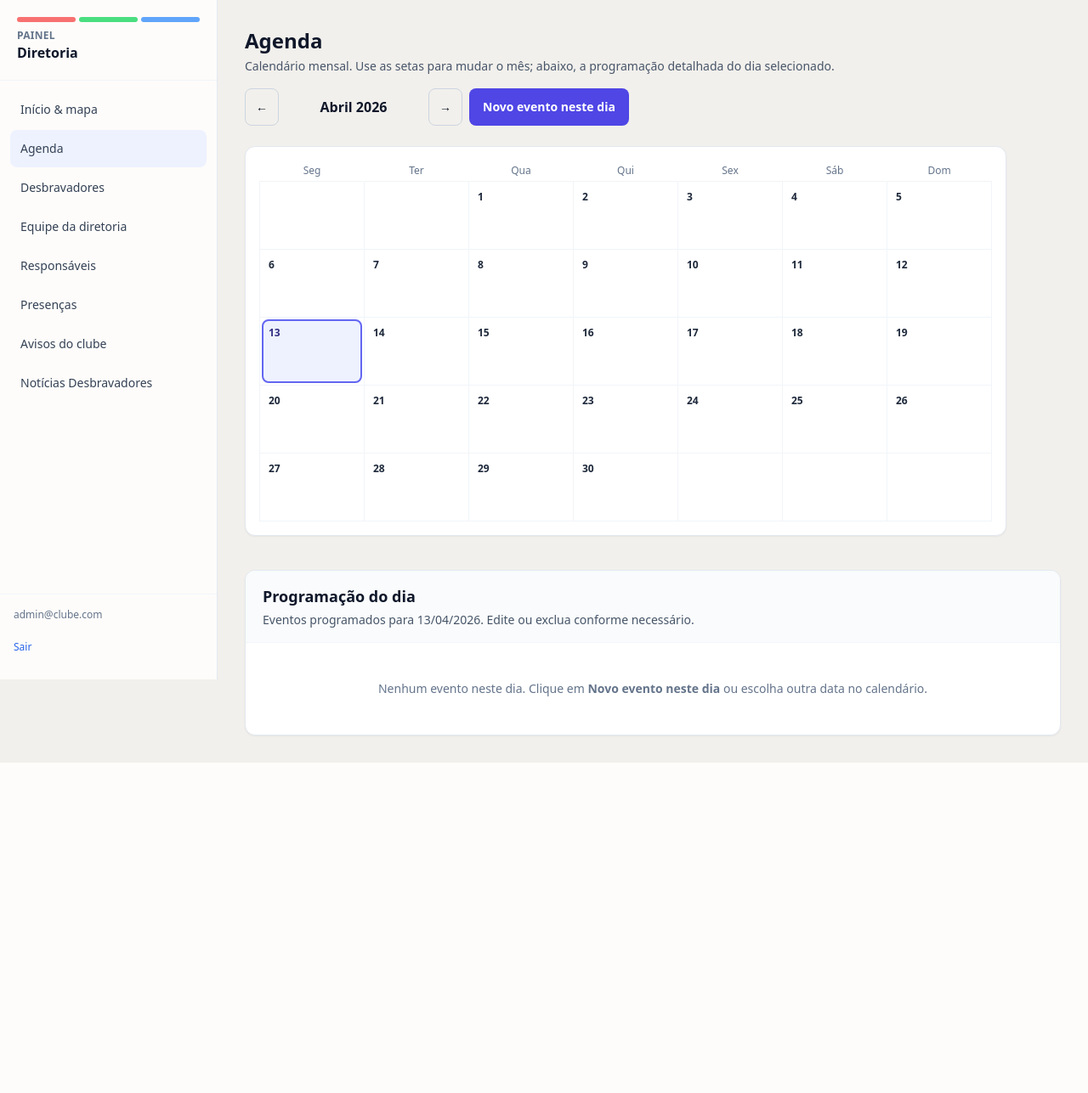
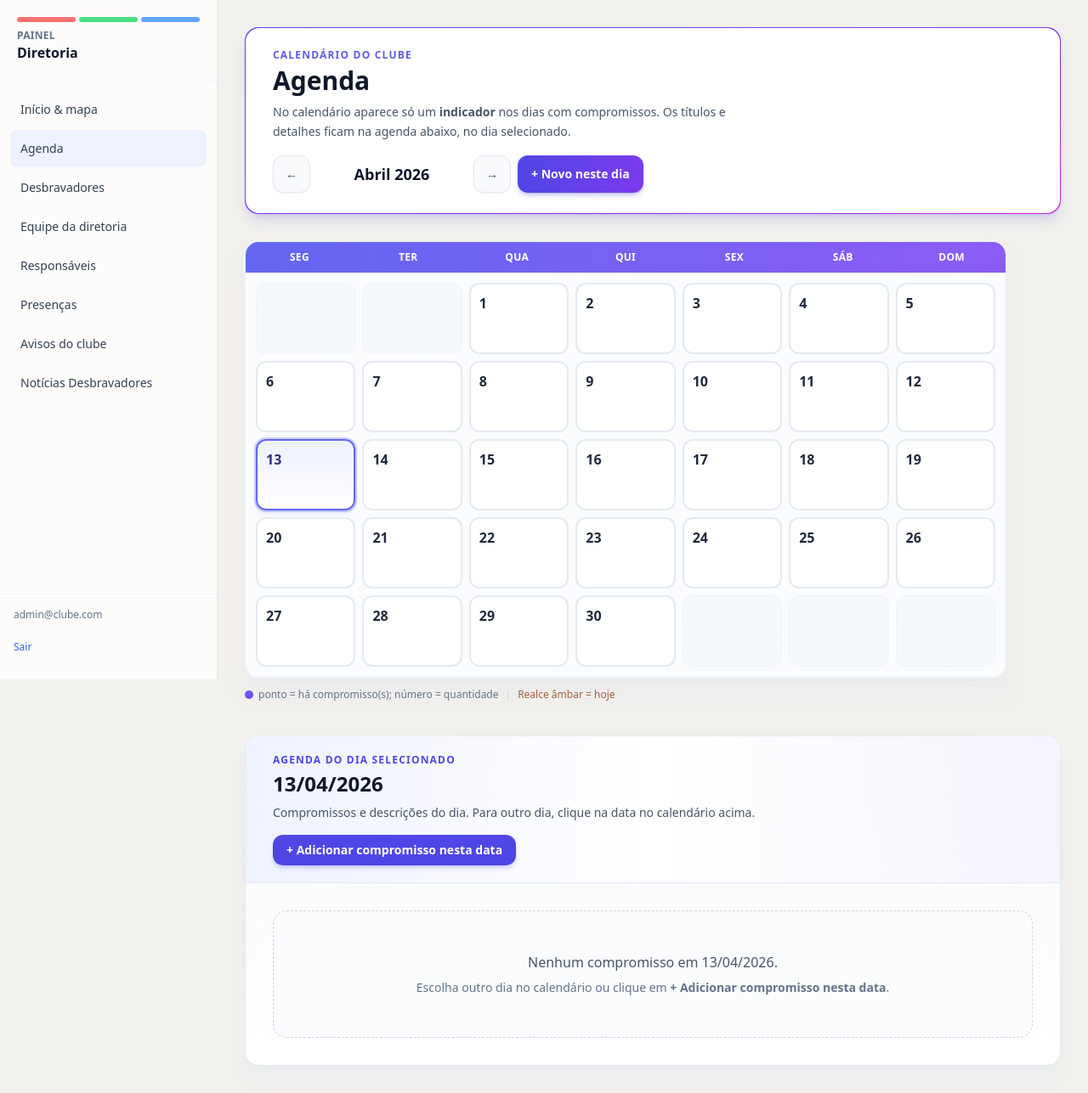
Before and after one commit to SleepRe280/clube-desbravadores, a Flask app: page /admin/agenda in a window 1280 px wide. Shown: the whole page at 85% size. Before the commit the page ends 898 px from the top, so only its background shows below. Run offline with Flask 3, Linux system fonts and the light colour scheme; a user stored in the database is signed in; some libraries are stand-ins or nearby versions.

Commit message:
Atualização na Agenda

```diff
--- a/app/admin_routes.py
+++ b/app/admin_routes.py
@@ -491,6 +491,7 @@ def agenda_list():
         next_m=next_m,
         nav_sel_prev=nav_sel_prev,
         nav_sel_next=nav_sel_next,
+        today_iso=today.isoformat(),
     )
 
 
--- a/app/templates/admin/agenda_calendar.html
+++ b/app/templates/admin/agenda_calendar.html
@@ -4,115 +4,165 @@
 {% macro iso_day(y, m, d) -%}{{ y }}-{% if m < 10 %}0{% endif %}{{ m }}-{% if d < 10 %}0{% endif %}{{ d }}{%- endmacro %}
 {% set selected_iso = selected_day.isoformat() %}
 
-<div class="flex flex-wrap justify-between items-start gap-4 mb-6">
+<div class="rounded-2xl bg-gradient-to-br from-indigo-600 via-violet-600 to-fuchsia-600 p-[1px] shadow-lg shadow-indigo-500/20 mb-8">
+  <div class="rounded-2xl bg-white px-5 py-5 sm:px-8 sm:py-6">
+    <div class="flex flex-wrap justify-between items-start gap-4">
       <div>
-    <h1 class="text-2xl font-bold text-slate-900">Agenda</h1>
-    <p class="text-slate-600 text-sm mt-1">Calendário mensal. Use as setas para mudar o mês; abaixo, a programação detalhada do dia selecionado.</p>
+        <p class="text-xs font-bold uppercase tracking-widest text-indigo-600/90">Calendário do clube</p>
+        <h1 class="text-2xl sm:text-3xl font-bold text-slate-900 mt-1">Agenda</h1>
+        <p class="text-slate-600 text-sm mt-2 max-w-xl leading-relaxed">
+          No calendário aparece só um <strong>indicador</strong> nos dias com compromissos. Os títulos e detalhes ficam na
+          agenda abaixo, no dia selecionado.
+        </p>
       </div>
       <div class="flex flex-wrap items-center gap-2">
         <a
           href="{{ url_for('admin.agenda_list', year=prev_y, month=prev_m, selected=nav_sel_prev) }}"
-      class="rounded-lg border border-slate-300 px-3 py-2 text-sm font-semibold hover:bg-slate-50 min-h-[44px] inline-flex items-center"
+          class="rounded-xl border border-slate-200 bg-slate-50 px-3.5 py-2.5 text-sm font-bold text-slate-700 hover:bg-white hover:border-indigo-300 hover:text-indigo-700 min-h-[44px] inline-flex items-center shadow-sm transition"
           title="Mês anterior"
           aria-label="Mês anterior"
           >←</a
         >
-    <span class="font-bold text-slate-900 px-2 min-w-[10rem] text-center">{{ month_label }}</span>
+        <span class="font-bold text-slate-900 px-2 min-w-[11rem] text-center text-lg">{{ month_label }}</span>
         <a
           href="{{ url_for('admin.agenda_list', year=next_y, month=next_m, selected=nav_sel_next) }}"
-      class="rounded-lg border border-slate-300 px-3 py-2 text-sm font-semibold hover:bg-slate-50 min-h-[44px] inline-flex items-center"
+          class="rounded-xl border border-slate-200 bg-slate-50 px-3.5 py-2.5 text-sm font-bold text-slate-700 hover:bg-white hover:border-indigo-300 hover:text-indigo-700 min-h-[44px] inline-flex items-center shadow-sm transition"
           title="Próximo mês"
           aria-label="Próximo mês"
           >→</a
         >
         <a
           href="{{ url_for('admin.agenda_new', date=selected_iso) }}"
-      class="rounded-lg bg-indigo-600 text-white px-4 py-2 text-sm font-semibold hover:bg-indigo-700 min-h-[44px] inline-flex items-center"
-      >Novo evento neste dia</a
+          class="rounded-xl bg-gradient-to-r from-indigo-600 to-violet-600 text-white px-4 py-2.5 text-sm font-semibold hover:from-indigo-500 hover:to-violet-500 min-h-[44px] inline-flex items-center shadow-md shadow-indigo-500/30 transition"
+          >+ Novo neste dia</a
         >
       </div>
     </div>
+  </div>
+</div>
 
-<div class="bg-white rounded-xl border border-slate-200 shadow-sm p-4 overflow-x-auto max-w-4xl">
-    <table class="w-full text-xs border-collapse min-w-[280px]">
-      <thead>
-        <tr class="text-slate-500">
-          <th class="p-1 font-medium">Seg</th>
-          <th class="p-1 font-medium">Ter</th>
-          <th class="p-1 font-medium">Qua</th>
-          <th class="p-1 font-medium">Qui</th>
-          <th class="p-1 font-medium">Sex</th>
-          <th class="p-1 font-medium">Sáb</th>
-          <th class="p-1 font-medium">Dom</th>
-        </tr>
-      </thead>
-      <tbody>
+<div class="max-w-4xl">
+  <div class="rounded-2xl border border-slate-200/80 bg-white shadow-xl shadow-slate-200/50 overflow-hidden ring-1 ring-slate-100">
+    <div class="grid grid-cols-7 gap-px text-center text-[11px] sm:text-xs font-bold uppercase tracking-wide text-white bg-gradient-to-r from-indigo-500 to-violet-500">
+      <div class="py-2.5 px-1">Seg</div>
+      <div class="py-2.5 px-1">Ter</div>
+      <div class="py-2.5 px-1">Qua</div>
+      <div class="py-2.5 px-1">Qui</div>
+      <div class="py-2.5 px-1">Sex</div>
+      <div class="py-2.5 px-1">Sáb</div>
+      <div class="py-2.5 px-1">Dom</div>
+    </div>
+    <div class="bg-slate-50/50 p-2 sm:p-3">
       {% for week in weeks %}
-        <tr>
+      <div class="grid grid-cols-7 gap-1.5 sm:gap-2 mb-1.5 sm:mb-2 last:mb-0">
         {% for day in week %}
-          <td class="p-0.5 align-top border border-slate-100 min-w-[2.5rem] h-[5rem]">
         {% if day == 0 %}
-            <span class="block h-full"></span>
+        <div class="min-h-[4.5rem] sm:min-h-[5.25rem] rounded-xl bg-slate-100/40 border border-dashed border-slate-200/60"></div>
         {% else %}
         {% set dkey = iso_day(year, month, day) %}
         {% set is_sel = dkey == selected_iso %}
+        {% set is_today = dkey == today_iso %}
+        {% set n_events = (events_by_date[dkey] | length) if dkey in events_by_date else 0 %}
         <a
           href="{{ url_for('admin.agenda_list', year=year, month=month, selected=dkey) }}"
-              class="block h-full rounded-lg p-1.5 text-left transition border-2 {% if is_sel %}border-indigo-500 bg-indigo-50{% else %}border-transparent hover:bg-indigo-50/80 hover:border-indigo-200{% endif %}"
-              title="Ver {{ dkey }}"
+          class="group relative min-h-[4.5rem] sm:min-h-[5.25rem] rounded-xl border-2 p-2 sm:p-2.5 flex flex-col transition-all duration-200 {% if is_sel %}border-indigo-500 bg-gradient-to-b from-indigo-50 to-white shadow-md shadow-indigo-500/15 ring-2 ring-indigo-400/40 z-[1]{% elif is_today %}border-amber-300 bg-amber-50/50 hover:border-amber-400{% else %}border-slate-200/90 bg-white hover:border-indigo-300 hover:shadow-md hover:shadow-indigo-500/10{% endif %}"
+          title="Ver compromissos de {{ dkey }}"
+          aria-label="Dia {{ day }}{% if n_events %}, {{ n_events }} evento(s){% endif %}"
         >
-              <span class="font-semibold {% if is_sel %}text-indigo-900{% else %}text-slate-800{% endif %}">{{ day }}</span>
-              {% if dkey in events_by_date %}
-              <span class="block mt-1 space-y-0.5">
-                {% for ev in events_by_date[dkey][:3] %}
-                <span class="block truncate text-[10px] text-indigo-800 bg-indigo-100/90 rounded px-0.5" title="{{ ev.title }}">{{ ev.title }}</span>
-                {% endfor %}
-                {% if events_by_date[dkey] | length > 3 %}
-                <span class="text-[10px] text-slate-500">+{{ events_by_date[dkey] | length - 3 }}</span>
+          <span
+            class="text-sm sm:text-base font-bold tabular-nums {% if is_sel %}text-indigo-900{% elif is_today %}text-amber-900{% else %}text-slate-800 group-hover:text-indigo-800{% endif %}"
+            >{{ day }}</span
+          >
+          {% if n_events > 0 %}
+          <div class="mt-auto flex items-center justify-center pt-1.5" aria-hidden="true">
+            <span class="relative inline-flex h-2.5 w-2.5 rounded-full bg-gradient-to-br from-indigo-500 to-violet-600 shadow-sm shadow-indigo-500/50 ring-2 ring-white"></span>
+            {% if n_events > 1 %}
+            <span
+              class="ml-1 min-w-[1.1rem] h-[1.1rem] rounded-full bg-indigo-600 text-[9px] font-bold text-white flex items-center justify-center tabular-nums leading-none shadow-sm"
+              title="{{ n_events }} compromissos"
+              >{{ n_events }}</span
+            >
             {% endif %}
-              </span>
+          </div>
           {% endif %}
         </a>
         {% endif %}
-          </td>
         {% endfor %}
-        </tr>
+      </div>
       {% endfor %}
-      </tbody>
-    </table>
+    </div>
+  </div>
+  <p class="text-xs text-slate-500 mt-3 flex flex-wrap items-center gap-2">
+    <span class="inline-flex items-center gap-1.5"
+      ><span class="h-2.5 w-2.5 rounded-full bg-gradient-to-br from-indigo-500 to-violet-600"></span> ponto = há compromisso(s); número = quantidade</span
+    >
+    <span class="text-slate-300 hidden sm:inline">|</span>
+    <span class="text-amber-800/80">Realce âmbar = hoje</span>
+  </p>
 </div>
 
-<section class="mt-10 rounded-xl border border-slate-200 bg-white shadow-sm overflow-hidden">
-  <div class="px-5 py-4 border-b border-slate-100 bg-slate-50/80">
-    <h2 class="text-lg font-bold text-slate-900">Programação do dia</h2>
-    <p class="text-sm text-slate-600 mt-1">Eventos programados para {{ selected_day.strftime('%d/%m/%Y') }}. Edite ou exclua conforme necessário.</p>
+<section class="mt-10 rounded-2xl border border-slate-200/90 bg-gradient-to-b from-slate-50/80 to-white shadow-xl shadow-slate-200/40 overflow-hidden">
+  <div class="px-5 py-5 sm:px-8 border-b border-indigo-100 bg-gradient-to-r from-indigo-50/90 via-white to-violet-50/80">
+    <p class="text-xs font-bold uppercase tracking-widest text-indigo-600">Agenda do dia selecionado</p>
+    <h2 class="text-xl sm:text-2xl font-bold text-slate-900 mt-1">{{ selected_day.strftime('%d/%m/%Y') }}</h2>
+    <p class="text-sm text-slate-600 mt-2">
+      Compromissos e descrições do dia. Para outro dia, clique na data no calendário acima.
+    </p>
+    <a
+      href="{{ url_for('admin.agenda_new', date=selected_iso) }}"
+      class="inline-flex mt-4 items-center gap-2 rounded-xl bg-indigo-600 text-white px-4 py-2 text-sm font-semibold hover:bg-indigo-500 transition shadow-md shadow-indigo-500/25"
+    >
+      + Adicionar compromisso nesta data
+    </a>
   </div>
-  <div class="p-5 space-y-4">
+  <div class="p-5 sm:p-8 space-y-4">
     {% for ev in day_events %}
-    <article class="rounded-xl border border-slate-200 p-4 hover:border-indigo-200 transition">
-      <div class="flex flex-wrap justify-between gap-2 items-start">
-        <div>
-          <h3 class="font-semibold text-slate-900">{{ ev.title }}</h3>
-          <p class="text-sm text-indigo-700 mt-1">
-            {% if ev.event_time %}<span class="font-medium">{{ ev.event_time[:5] }}</span> · {% endif %}
-            <span class="text-slate-500">{{ ev.event_date.strftime('%d/%m/%Y') }}</span>
+    <article
+      class="relative rounded-2xl border border-slate-200/90 bg-white p-5 sm:p-6 shadow-sm hover:shadow-md hover:border-indigo-200/80 transition overflow-hidden"
+    >
+      <div class="absolute left-0 top-0 bottom-0 w-1 bg-gradient-to-b from-indigo-500 to-violet-500 rounded-l-xl"></div>
+      <div class="pl-3 sm:pl-4">
+        <div class="flex flex-wrap justify-between gap-3 items-start">
+          <div class="min-w-0 flex-1">
+            <h3 class="text-lg font-bold text-slate-900 leading-snug">{{ ev.title }}</h3>
+            <p class="text-sm text-slate-500 mt-2 flex flex-wrap items-center gap-x-2 gap-y-1">
+              <span class="inline-flex items-center rounded-lg bg-indigo-50 text-indigo-800 px-2 py-0.5 text-xs font-semibold"
+                >{{ ev.event_date.strftime('%d/%m/%Y') }}</span
+              >
+              {% if ev.event_time %}
+              <span class="inline-flex items-center rounded-lg bg-slate-100 text-slate-700 px-2 py-0.5 text-xs font-medium tabular-nums"
+                >{{ ev.event_time[:5] }}</span
+              >
+              {% endif %}
             </p>
           </div>
           <div class="flex gap-3 text-sm shrink-0">
-          <a href="{{ url_for('admin.agenda_edit', eid=ev.id) }}" class="text-blue-600 font-medium hover:underline">Editar</a>
+            <a
+              href="{{ url_for('admin.agenda_edit', eid=ev.id) }}"
+              class="rounded-lg border border-indigo-200 bg-indigo-50 text-indigo-800 px-3 py-1.5 font-semibold hover:bg-indigo-100 transition text-xs sm:text-sm"
+              >Editar</a
+            >
             <form method="post" action="{{ url_for('admin.agenda_delete', eid=ev.id) }}" class="inline" onsubmit="return confirm('Excluir este evento?');">
-            <button type="submit" class="text-red-600 hover:underline text-sm">Excluir</button>
+              <button type="submit" class="rounded-lg border border-red-200 bg-red-50 text-red-700 px-3 py-1.5 font-semibold hover:bg-red-100 transition text-xs sm:text-sm">
+                Excluir
+              </button>
             </form>
           </div>
         </div>
         {% if ev.body %}
-      <div class="mt-3 text-sm text-slate-700 whitespace-pre-line leading-relaxed border-t border-slate-100 pt-3">{{ ev.body }}</div>
+        <div class="mt-4 text-sm text-slate-700 whitespace-pre-line leading-relaxed rounded-xl bg-slate-50/80 border border-slate-100 px-4 py-3">
+          {{ ev.body }}
+        </div>
         {% else %}
-      <p class="mt-3 text-sm text-slate-400 italic">Sem descrição detalhada. Use Editar para adicionar.</p>
+        <p class="mt-4 text-sm text-slate-400 italic">Sem descrição. Use <strong>Editar</strong> para detalhar o compromisso.</p>
         {% endif %}
+      </div>
     </article>
     {% else %}
-    <p class="text-slate-500 text-sm py-6 text-center">Nenhum evento neste dia. Clique em <strong>Novo evento neste dia</strong> ou escolha outra data no calendário.</p>
+    <div class="rounded-2xl border border-dashed border-slate-300 bg-slate-50/50 px-6 py-12 text-center">
+      <p class="text-slate-600 font-medium">Nenhum compromisso em {{ selected_day.strftime('%d/%m/%Y') }}.</p>
+      <p class="text-slate-500 text-sm mt-2">Escolha outro dia no calendário ou clique em <strong>+ Adicionar compromisso nesta data</strong>.</p>
+    </div>
     {% endfor %}
   </div>
 </section>
```
Lines whose indentation alone changed are shown as unchanged.
